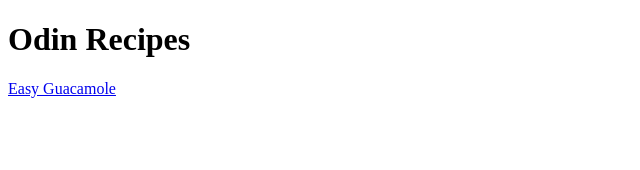
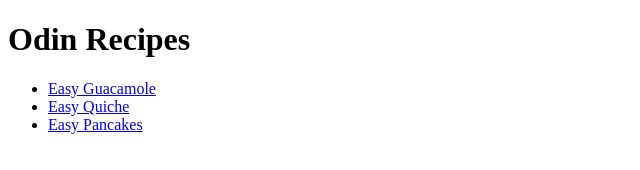
Before and after one commit to danielrjazz/odin-recipes, a plain HTML site: page index.html in a window 1280 px wide. Shown: the whole page, without its empty margins (0-640 px from the left). Drawn offline with Linux system fonts and the light colour scheme.

Commit message:
Added links to new recipes and images

```diff
--- a/index.html
+++ b/index.html
@@ -7,6 +7,10 @@
 </head>
 <body>
     <h1>Odin Recipes</h1>
-    <a href="recipes/guacamole.html">Easy Guacamole</a>
+    <ul>
+        <li><a href="recipes/guacamole.html">Easy Guacamole</a></li>
+        <li><a href="recipes/quiche.html">Easy Quiche</a></li>
+        <li><a href="recipes/pancakes.html">Easy Pancakes</a></li>
+    </ul>
 </body>
 </html>
```
Also changed, not shown: recipes/pancakes.html (added, +11 -0 lines), recipes/quiche.html (added, +11 -0 lines), images/guacamole.jpg (added), images/pancakes.jpg (added), images/quiche.jpg (added).
